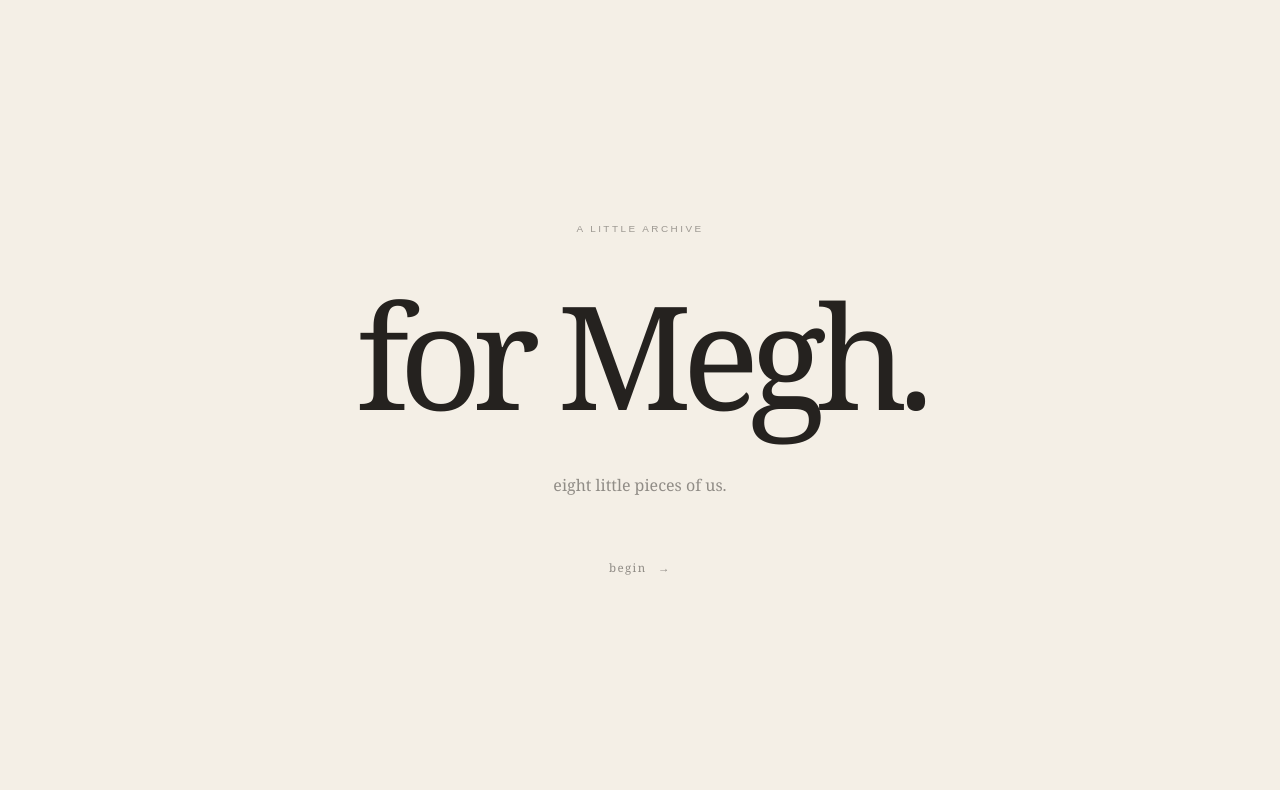
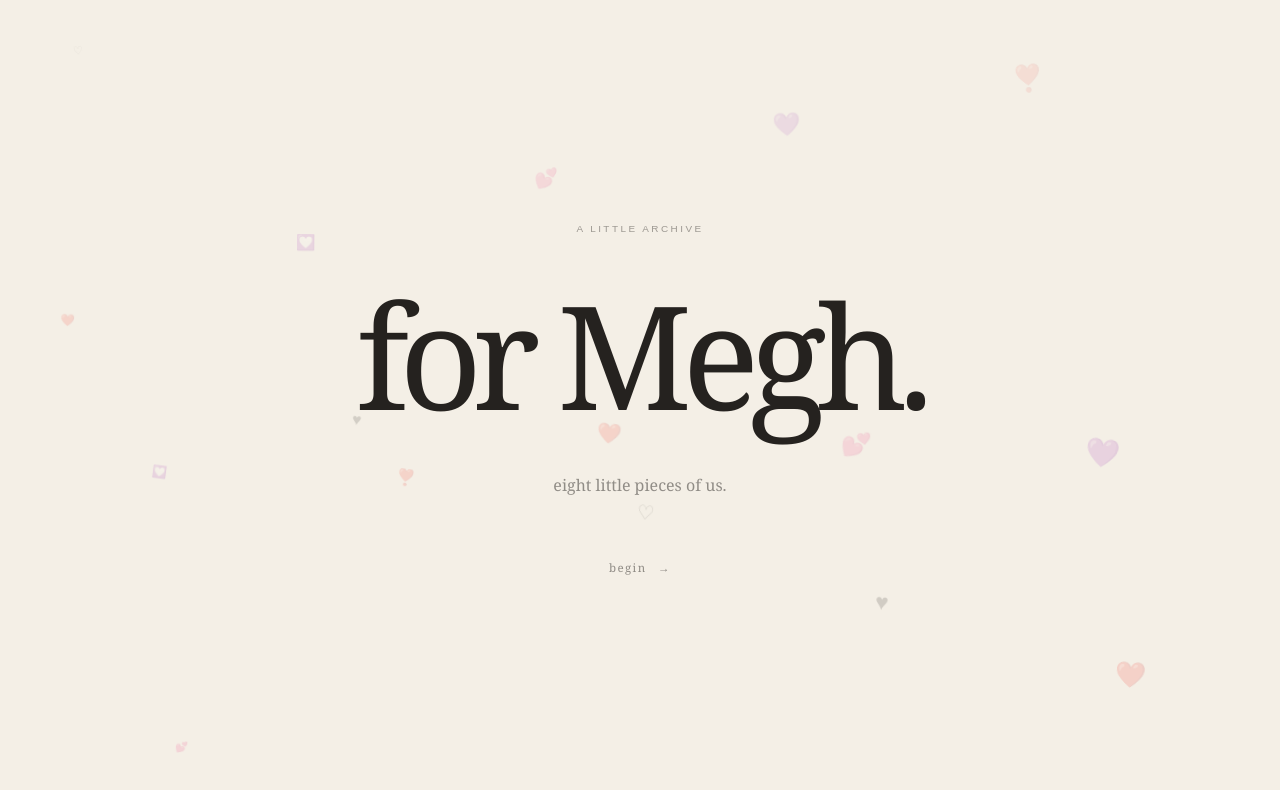
Before and after one commit to duttatukka96/megh-site, a Next.js app: page / in a window 1280 px wide. Shown: the top 790 px of the page. Built offline with nearby package versions, Linux system fonts and the light colour scheme.

Commit message:
Update page.tsx

```diff
--- a/app/page.tsx
+++ b/app/page.tsx
@@ -70,6 +70,45 @@ const littleThings = [
   "Sometimes I just look at you and think, how did I get this lucky?",
 ];
 
+const floatingHearts = [
+  "❤️",
+  "💟",
+  "💕",
+  "💜",
+  "❣️",
+  "♡",
+  "♥",
+  "❤️",
+  "💕",
+  "💜",
+  "💟",
+  "❣️",
+  "♡",
+  "♥",
+  "❤️",
+  "💕",
+];
+
+function FloatingHearts() {
+  return (
+    <div className="floating-hearts" aria-hidden="true">
+      {floatingHearts.map((heart, index) => (
+        <span
+          key={index}
+          style={{
+            left: `${4 + ((index * 19) % 92)}%`,
+            animationDelay: `${-(index * 1.35)}s`,
+            animationDuration: `${9 + (index % 6)}s`,
+            fontSize: `${12 + (index % 5) * 4}px`,
+          }}
+        >
+          {heart}
+        </span>
+      ))}
+    </div>
+  );
+}
+
 export default function Home() {
   const [page, setPage] = useState(-1);
   const [thingsOpen, setThingsOpen] = useState(false);
@@ -81,6 +120,8 @@ export default function Home() {
   if (page === -1) {
     return (
       <main className="story opening">
+        <FloatingHearts />
+
         <div className="opening-inner">
           <p className="kicker">a little archive</p>
 
@@ -106,6 +147,8 @@ export default function Home() {
   if (page === 8) {
     return (
       <main className="story things-page">
+        <FloatingHearts />
+
         <div className="things-inner">
           <p className="kicker">a little more</p>
 
@@ -178,6 +221,8 @@ export default function Home() {
   if (page === 9) {
     return (
       <main className="story things-final">
+        <FloatingHearts />
+
         <div className="things-final-inner">
           <p className="kicker">
             okay, one last thing
@@ -211,6 +256,8 @@ export default function Home() {
 
   return (
     <main className={`story page-${current.style}`}>
+      <FloatingHearts />
+
       <div className="page-number">
         <span>{current.number}</span>
         <span>08</span>
```
